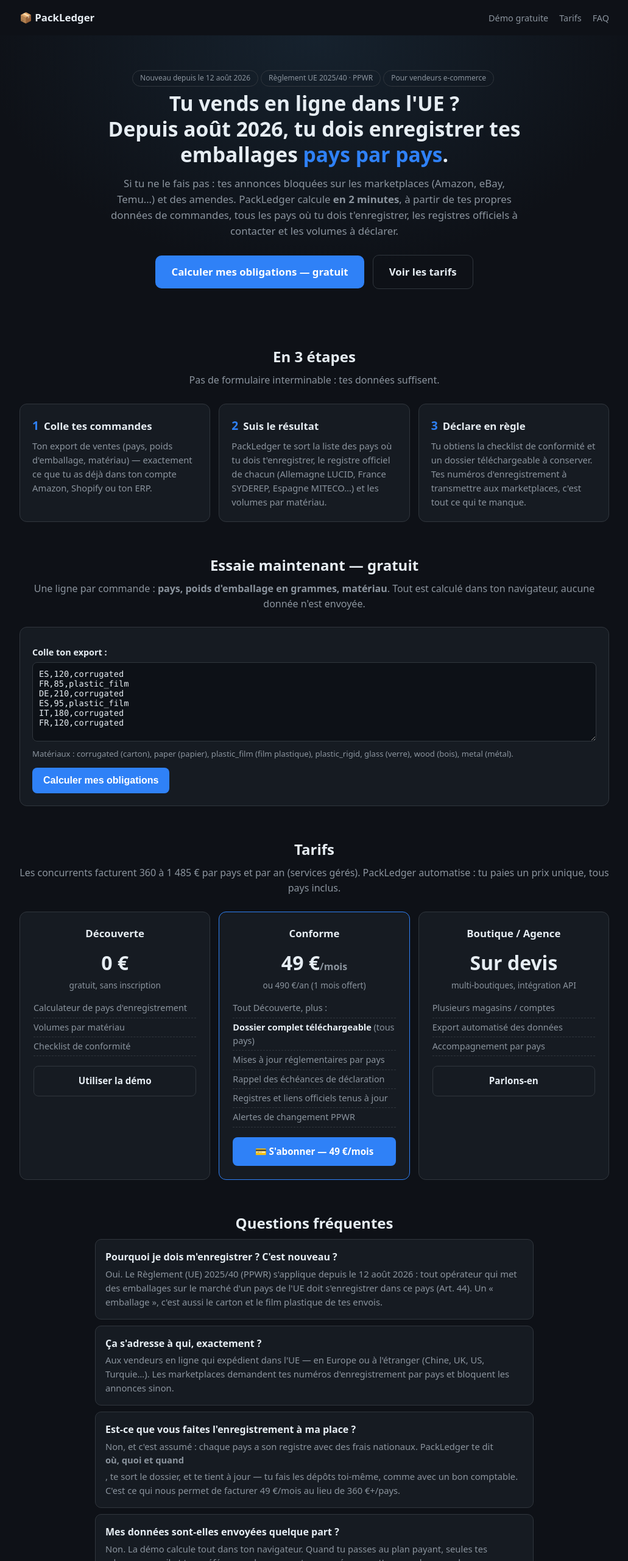
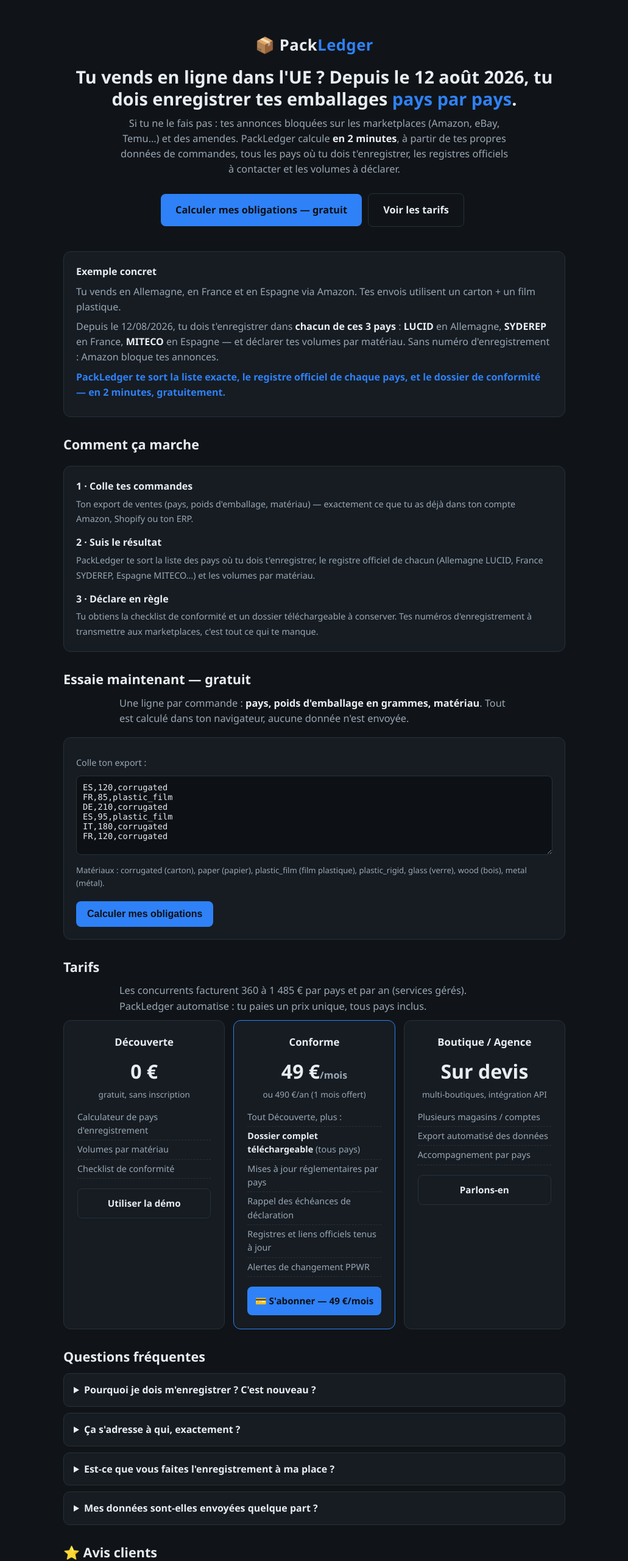
Before and after one commit to Nypsus/packledger, a plain HTML site: page index.html in a window 1280 px wide. Shown: the top 2560 px of the page at 61% size, without its empty margins (124-1155 px from the left). Drawn offline with Linux system fonts and the light colour scheme.

Commit message:
PackLedger V4 — refonte au style PlateCheck V2 : hero exemple concret chiffré, étapes claires, FAQ repliables, ⭐ avis, boutons Stripe directs — même logique de vente que le produit validé

```diff
--- a/index.html
+++ b/index.html
@@ -6,43 +6,45 @@
 <title>PackLedger — Conformité emballages UE : sache en 2 min où t'enregistrer</title>
 <meta name="description" content="Depuis le 12 août 2026, vendre dans l'UE oblige à enregistrer tes emballages pays par pays. PackLedger calcule tes obligations à partir de tes commandes et te sort le dossier complet.">
 <style>
-  :root{--bg:#0e1117;--card:#161b22;--line:#30363d;--fg:#e6edf3;--mut:#8b949e;--acc:#2f81f7;--ok:#3fb950;--warn:#d29922;--bad:#f85149}
+:root{--bg:#101418;--card:#161c22;--line:#26303a;--fg:#e8edf2;--mut:#9aa7b4;--acc:#2f81f7;--ok:#3ddc97;--bad:#ff5d5d}
 *{box-sizing:border-box;margin:0;padding:0}
-  body{font:16px/1.55 system-ui,-apple-system,Segoe UI,Roboto,sans-serif;background:var(--bg);color:var(--fg);padding:0 0 60px}
-  .wrap{max-width:1000px;margin:0 auto;padding:0 16px}
-  nav{display:flex;justify-content:space-between;align-items:center;padding:16px;max-width:1000px;margin:0 auto}
-  .logo{font-weight:800;font-size:1.05rem}
-  nav a{color:var(--mut);text-decoration:none;margin-left:18px;font-size:.9rem}
-  .hero{padding:56px 16px 40px;text-align:center;background:radial-gradient(ellipse at top,#16222e 0%,transparent 60%)}
-  .hero h1{font-size:2.1rem;line-height:1.25;max-width:820px;margin:0 auto 14px}
-  .hero .accent{color:var(--acc)}
-  .hero p{color:var(--mut);max-width:680px;margin:0 auto;font-size:1.05rem}
-  .cta{margin-top:26px}
-  .cta a{display:inline-block;background:var(--acc);color:#fff;text-decoration:none;font-weight:700;border-radius:10px;padding:14px 26px;font-size:1.05rem}
-  .cta .sec{margin-left:10px;background:transparent;border:1px solid var(--line);color:var(--fg)}
-  .tag{display:inline-block;font-size:.75rem;border:1px solid var(--line);border-radius:20px;padding:3px 12px;margin:0 4px 6px 0;color:var(--mut)}
-  h2{font-size:1.5rem;margin:52px 0 8px;text-align:center}
-  .sub{color:var(--mut);text-align:center;margin-bottom:26px}
-  .grid3{display:grid;grid-template-columns:repeat(auto-fit,minmax(220px,1fr));gap:14px;margin-top:10px}
-  .card{background:var(--card);border:1px solid var(--line);border-radius:12px;padding:20px}
-  .card h3{font-size:1.05rem;margin-bottom:8px}
-  .card p{color:var(--mut);font-size:.92rem}
-  .num{color:var(--acc);font-weight:800;font-size:1.2rem;margin-right:8px}
-  .demo{background:var(--card);border:1px solid var(--line);border-radius:12px;padding:20px;margin-top:24px}
-  label{display:block;font-weight:600;margin:10px 0 4px;font-size:.9rem}
-  textarea{width:100%;background:#0d1117;border:1px solid var(--line);border-radius:8px;color:var(--fg);padding:10px;font-size:.85rem;min-height:130px;font-family:ui-monospace,Consolas,monospace}
-  button{background:var(--acc);color:#fff;border:none;border-radius:8px;padding:12px 18px;font-size:1rem;font-weight:700;cursor:pointer;margin-top:12px}
+body{background:var(--bg);color:var(--fg);font-family:'Segoe UI',system-ui,-apple-system,sans-serif;line-height:1.55}
+main{max-width:860px;margin:0 auto;padding:24px 18px 60px}
+header{text-align:center;padding:30px 0 8px}
+.logo{font-size:1.6rem;font-weight:800;letter-spacing:.5px}
+.logo span{color:var(--acc)}
+h1{font-size:1.8rem;line-height:1.25;margin:14px 0 10px}
+h2{font-size:1.35rem;margin:28px 0 10px}
+p{color:var(--mut);margin:8px 0}
+.sub{font-size:1.02rem;max-width:640px;margin:0 auto}
+.card{background:var(--card);border:1px solid var(--line);border-radius:12px;padding:20px;margin:18px 0}
+.acc{color:var(--acc);font-weight:700}
+.ok{color:var(--ok)}
+.bad{color:var(--bad)}
+.cta{display:inline-block;background:var(--acc);color:#0c1014;font-weight:800;border-radius:8px;padding:14px 24px;text-decoration:none;margin:12px 6px 6px 0;font-size:1.02rem}
+.cta.sec{background:transparent;border:1px solid var(--line);color:var(--fg)}
+.step b{display:block;color:var(--fg);margin-bottom:4px}
+.step span{font-size:.9rem;color:var(--mut)}
+form{margin-top:14px}
+label{display:block;font-size:.9rem;color:var(--mut);margin:10px 0 4px}
+input,select{width:100%;background:#0d1116;border:1px solid var(--line);color:var(--fg);border-radius:8px;padding:10px 12px;font-size:1rem}
+textarea{width:100%;background:#0d1116;border:1px solid var(--line);color:var(--fg);border-radius:8px;padding:10px;font-size:.85rem;min-height:130px;font-family:ui-monospace,Consolas,monospace;margin-top:6px}
+button{background:var(--acc);color:#0c1014;border:none;border-radius:8px;padding:12px 18px;font-size:1rem;font-weight:700;cursor:pointer;margin-top:12px}
 button.sec{background:transparent;border:1px solid var(--line);color:var(--fg)}
-  .pay-btn{display:inline-block;background:var(--acc);color:#fff;border:none;border-radius:8px;padding:14px 22px;font-size:1.05rem;font-weight:700;text-decoration:none;cursor:pointer}
-  .hint{color:var(--mut);font-size:.82rem;margin-top:4px}
+.hint{font-size:.82rem;color:var(--mut)}
+.faq details{background:var(--card);border:1px solid var(--line);border-radius:10px;padding:14px 16px;margin:10px 0}
+.faq summary{font-weight:700;cursor:pointer}
+.faq p{margin-top:8px}
+.avis{background:var(--card);border:1px solid var(--line);border-radius:10px;padding:14px 16px;margin:10px 0}
+.avis b{color:var(--fg)}
+.stars{color:#d29922;letter-spacing:2px}
 table{width:100%;border-collapse:collapse;font-size:.86rem;margin-top:12px}
 th,td{text-align:left;padding:7px 8px;border-bottom:1px solid var(--line);vertical-align:top}
 th{color:var(--mut);font-weight:600;font-size:.75rem;text-transform:uppercase;letter-spacing:.02em}
 .tbl{overflow-x:auto;-webkit-overflow-scrolling:touch;border:1px solid var(--line);border-radius:8px}
-  @media (max-width:720px){ th:nth-child(5),td:nth-child(5){display:none} }
-  .warn{color:var(--warn)} .bad{color:var(--bad)}
+@media(max-width:640px){h1{font-size:1.45rem}.tbl th:nth-child(5),.tbl td:nth-child(5){display:none}}
 #results{display:none}
-  pre{white-space:pre-wrap;background:#0d1117;border:1px solid var(--line);border-radius:8px;padding:14px;font-size:.8rem;max-height:320px;overflow:auto;margin-top:10px}
+pre{white-space:pre-wrap;background:#0d1116;border:1px solid var(--line);border-radius:8px;padding:14px;font-size:.8rem;max-height:320px;overflow:auto;margin-top:10px}
 .price{display:grid;grid-template-columns:repeat(auto-fit,minmax(240px,1fr));gap:14px;margin-top:10px}
 .plan{background:var(--card);border:1px solid var(--line);border-radius:12px;padding:22px;text-align:center;position:relative}
 .plan.hot{border-color:var(--acc)}
@@ -52,48 +54,46 @@
 .plan ul{list-style:none;text-align:left;font-size:.9rem;color:var(--mut);margin:12px 0 16px}
 .plan li{padding:4px 0;border-bottom:1px dashed var(--line)}
 .plan li b{color:var(--fg)}
-  .plan a{display:block;background:var(--acc);color:#fff;text-decoration:none;font-weight:700;border-radius:8px;padding:12px;font-size:.95rem}
+.plan a{display:block;background:var(--acc);color:#0c1014;text-decoration:none;font-weight:700;border-radius:8px;padding:12px;font-size:.95rem}
 .plan.gray a{background:transparent;border:1px solid var(--line);color:var(--fg)}
-  .faq{max-width:720px;margin:0 auto}
-  .q{background:var(--card);border:1px solid var(--line);border-radius:10px;padding:16px;margin-bottom:10px}
-  .q b{display:block;margin-bottom:4px}
-  .q p{color:var(--mut);font-size:.92rem}
-  .signup{background:var(--card);border:1px solid var(--acc);border-radius:12px;padding:26px;text-align:center;margin-top:40px}
-  .signup h3{margin-bottom:6px}
-  .signup p{color:var(--mut);font-size:.95rem;margin-bottom:16px}
-  .signup input{width:min(420px,90%);background:#0d1117;border:1px solid var(--line);border-radius:8px;color:var(--fg);padding:12px;font-size:1rem;margin-right:8px}
-  .foot{color:var(--mut);font-size:.8rem;margin-top:44px;border-top:1px solid var(--line);padding-top:16px}
-  a{color:var(--acc)}
+footer{margin-top:40px;text-align:center;font-size:.82rem;color:var(--mut)}
 </style>
 </head>
 <body>
-<nav>
-  <span class="logo">📦 PackLedger</span>
-  <span><a href="#demo">Démo gratuite</a><a href="#tarifs">Tarifs</a><a href="#faq">FAQ</a></span>
-</nav>
+<main>
+<header>
+  <div class="logo">📦 Pack<span>Ledger</span></div>
+  <h1>Tu vends en ligne dans l'UE ? Depuis le 12 août 2026, tu dois enregistrer tes emballages <span class="acc">pays par pays</span>.</h1>
+  <p class="sub">Si tu ne le fais pas : tes annonces bloquées sur les marketplaces (Amazon, eBay, Temu…) et des amendes. PackLedger calcule <b style="color:var(--fg)">en 2 minutes</b>, à partir de tes propres données de commandes, tous les pays où tu dois t'enregistrer, les registres officiels à contacter et les volumes à déclarer.</p>
+  <p style="margin-top:14px"><a class="cta" href="#demo">Calculer mes obligations — gratuit</a> <a class="cta sec" href="#tarifs">Voir les tarifs</a></p>
+</header>
 
-<div class="hero">
-  <span class="tag">Nouveau depuis le 12 août 2026</span><span class="tag">Règlement UE 2025/40 · PPWR</span><span class="tag">Pour vendeurs e-commerce</span>
-  <h1>Tu vends en ligne dans l'UE ?<br>Depuis août 2026, tu dois enregistrer tes emballages <span class="accent">pays par pays</span>.</h1>
-  <p>Si tu ne le fais pas : tes annonces bloquées sur les marketplaces (Amazon, eBay, Temu…) et des amendes. PackLedger calcule <b>en 2 minutes</b>, à partir de tes propres données de commandes, tous les pays où tu dois t'enregistrer, les registres officiels à contacter et les volumes à déclarer.</p>
-  <div class="cta">
-    <a href="#demo">Calculer mes obligations — gratuit</a>
-    <a class="sec" href="#tarifs">Voir les tarifs</a>
+<div class="card">
+  <b>Exemple concret</b>
+  <p>Tu vends en Allemagne, en France et en Espagne via Amazon. Tes envois utilisent un carton + un film plastique.</p>
+  <p>Depuis le 12/08/2026, tu dois t'enregistrer dans <b style="color:var(--fg)">chacun de ces 3 pays</b> : <b style="color:var(--fg)">LUCID</b> en Allemagne, <b style="color:var(--fg)">SYDEREP</b> en France, <b style="color:var(--fg)">MITECO</b> en Espagne — et déclarer tes volumes par matériau. Sans numéro d'enregistrement : Amazon bloque tes annonces.</p>
+  <p class="acc">PackLedger te sort la liste exacte, le registre officiel de chaque pays, et le dossier de conformité — en 2 minutes, gratuitement.</p>
+</div>
+
+<h2>Comment ça marche</h2>
+<div class="card">
+  <div class="step">
+    <b>1 · Colle tes commandes</b>
+    <span>Ton export de ventes (pays, poids d'emballage, matériau) — exactement ce que tu as déjà dans ton compte Amazon, Shopify ou ton ERP.</span>
+  </div>
+  <div class="step" style="margin-top:14px">
+    <b>2 · Suis le résultat</b>
+    <span>PackLedger te sort la liste des pays où tu dois t'enregistrer, le registre officiel de chacun (Allemagne LUCID, France SYDEREP, Espagne MITECO…) et les volumes par matériau.</span>
+  </div>
+  <div class="step" style="margin-top:14px">
+    <b>3 · Déclare en règle</b>
+    <span>Tu obtiens la checklist de conformité et un dossier téléchargeable à conserver. Tes numéros d'enregistrement à transmettre aux marketplaces, c'est tout ce qui te manque.</span>
   </div>
 </div>
 
-<div class="wrap">
-  <h2>En 3 étapes</h2>
-  <p class="sub">Pas de formulaire interminable : tes données suffisent.</p>
-  <div class="grid3">
-    <div class="card"><h3><span class="num">1</span>Colle tes commandes</h3><p>Ton export de ventes (pays, poids d'emballage, matériau) — exactement ce que tu as déjà dans ton compte Amazon, Shopify ou ton ERP.</p></div>
-    <div class="card"><h3><span class="num">2</span>Suis le résultat</h3><p>PackLedger te sort la liste des pays où tu dois t'enregistrer, le registre officiel de chacun (Allemagne LUCID, France SYDEREP, Espagne MITECO…) et les volumes par matériau.</p></div>
-    <div class="card"><h3><span class="num">3</span>Déclare en règle</h3><p>Tu obtiens la checklist de conformité et un dossier téléchargeable à conserver. Tes numéros d'enregistrement à transmettre aux marketplaces, c'est tout ce qui te manque.</p></div>
-  </div>
-
 <h2 id="demo">Essaie maintenant — gratuit</h2>
-  <p class="sub">Une ligne par commande : <b>pays, poids d'emballage en grammes, matériau</b>. Tout est calculé dans ton navigateur, aucune donnée n'est envoyée.</p>
-  <div class="demo">
+<p class="sub">Une ligne par commande : <b style="color:var(--fg)">pays, poids d'emballage en grammes, matériau</b>. Tout est calculé dans ton navigateur, aucune donnée n'est envoyée.</p>
+<div class="card">
   <label for="orders">Colle ton export :</label>
   <textarea id="orders">ES,120,corrugated
 FR,85,plastic_film
@@ -104,31 +104,27 @@
   <p class="hint">Matériaux : corrugated (carton), paper (papier), plastic_film (film plastique), plastic_rigid, glass (verre), wood (bois), metal (métal).</p>
   <button onclick="run()">Calculer mes obligations</button>
   <div id="results">
-      <div class="demo" style="margin-top:16px">
-        <h3>Où t'enregistrer (Art. 44)</h3>
+    <div class="card">
+      <b>Où t'enregistrer (Art. 44)</b>
       <p class="hint">Un enregistrement par pays où tu mets des emballages sur le marché. Vendeur non établi dans le pays = représentant autorisé (Art. 45(3)).</p>
-        <div class="tbl">
-        <table>
+      <div class="tbl"><table>
         <thead><tr><th>Pays</th><th>Poids</th><th>Obligation</th><th>Registre officiel</th><th>Format n°</th></tr></thead>
         <tbody id="rows"></tbody>
-        </table>
+      </table></div>
     </div>
-      </div>
-      <div class="demo">
-        <h3>Volumes à déclarer par matériau</h3>
-        <div class="tbl">
-        <table>
+    <div class="card">
+      <b>Volumes à déclarer par matériau</b>
+      <div class="tbl"><table>
         <thead><tr><th>Matériau</th><th>Poids</th><th>% du total</th></tr></thead>
         <tbody id="matrows"></tbody>
-        </table>
+      </table></div>
     </div>
+    <div class="card">
+      <b>Checklist de conformité</b>
+      <ul id="checklist" style="margin-left:18px;color:var(--mut);font-size:.92rem"></ul>
     </div>
-      <div class="demo">
-        <h3>Checklist de conformité</h3>
-        <ul id="checklist" style="margin-left:18px"></ul>
-      </div>
-      <div class="demo">
-        <h3>Dossier de preuve</h3>
+    <div class="card">
+      <b>Dossier de preuve</b>
       <p class="hint">Résumé téléchargeable à conserver avec ta déclaration de conformité.</p>
       <button onclick="exportMd()">⬇️ Télécharger le dossier (.md)</button>
       <pre id="mdout" style="display:none"></pre>
@@ -179,23 +175,27 @@
 
 <h2 id="faq">Questions fréquentes</h2>
 <div class="faq">
-    <div class="q"><b>Pourquoi je dois m'enregistrer ? C'est nouveau ?</b><p>Oui. Le Règlement (UE) 2025/40 (PPWR) s'applique depuis le 12 août 2026 : tout opérateur qui met des emballages sur le marché d'un pays de l'UE doit s'enregistrer dans ce pays (Art. 44). Un « emballage », c'est aussi le carton et le film plastique de tes envois.</p></div>
-    <div class="q"><b>Ça s'adresse à qui, exactement ?</b><p>Aux vendeurs en ligne qui expédient dans l'UE — en Europe ou à l'étranger (Chine, UK, US, Turquie…). Les marketplaces demandent tes numéros d'enregistrement par pays et bloquent les annonces sinon.</p></div>
-    <div class="q"><b>Est-ce que vous faites l'enregistrement à ma place ?</b><p>Non, et c'est assumé : chaque pays a son registre avec des frais nationaux. PackLedger te dit <b>où, quoi et quand</b>, te sort le dossier, et te tient à jour — tu fais les dépôts toi-même, comme avec un bon comptable. C'est ce qui nous permet de facturer 49 €/mois au lieu de 360 €+/pays.</p></div>
-    <div class="q"><b>Mes données sont-elles envoyées quelque part ?</b><p>Non. La démo calcule tout dans ton navigateur. Quand tu passes au plan payant, seules tes adresses e-mail et tes préférences de pays sont conservées pour t'envoyer les rappels.</p></div>
+  <details><summary>Pourquoi je dois m'enregistrer ? C'est nouveau ?</summary>
+  <p>Oui. Le Règlement (UE) 2025/40 (PPWR) s'applique depuis le 12 août 2026 : tout opérateur qui met des emballages sur le marché d'un pays de l'UE doit s'enregistrer dans ce pays (Art. 44). Un « emballage », c'est aussi le carton et le film plastique de tes envois.</p></details>
+  <details><summary>Ça s'adresse à qui, exactement ?</summary>
+  <p>Aux vendeurs en ligne qui expédient dans l'UE — en Europe ou à l'étranger (Chine, UK, US, Turquie…). Les marketplaces demandent tes numéros d'enregistrement par pays et bloquent les annonces sinon.</p></details>
+  <details><summary>Est-ce que vous faites l'enregistrement à ma place ?</summary>
+  <p>Non, et c'est assumé : chaque pays a son registre avec des frais nationaux. PackLedger te dit <b style="color:var(--fg)">où, quoi et quand</b>, te sort le dossier, et te tient à jour — tu fais les dépôts toi-même, comme avec un bon comptable. C'est ce qui nous permet de facturer 49 €/mois au lieu de 360 €+/pays.</p></details>
+  <details><summary>Mes données sont-elles envoyées quelque part ?</summary>
+  <p>Non. La démo calcule tout dans ton navigateur. Quand tu passes au plan payant, seules tes adresses e-mail et tes préférences de pays sont conservées pour t'envoyer les rappels.</p></details>
 </div>
 
-  <h2 id="avis">Avis clients</h2>
-  <p class="sub">Des avis de vendeurs réels, publiés après vérification. Chaque retour négatif est répondu publiquement — c'est comme ça qu'on s'améliore.</p>
+<h2 id="avis">⭐ Avis clients</h2>
 <div id="reviews" style="margin:14px 0">
+  <div class="avis"><div class="stars">★★★★★</div><p>Des avis de vendeurs réels, publiés après vérification. Chaque retour négatif est répondu publiquement — c'est comme ça qu'on s'améliore.</p></div>
   <p class="hint">Les premiers avis seront publiés ici dès les premiers inscrits au plan Conforme.</p>
 </div>
-  <div class="rev-form">
+<div class="card">
   <b>Tu utilises PackLedger ? Donne ton avis</b>
   <form onsubmit="return sendReview(event)">
     <div style="margin:8px 0">
       <label for="rscore" style="color:var(--mut);font-size:.85rem">Note :</label>
-        <select id="rscore" style="margin-left:6px">
+      <select id="rscore" style="margin-left:6px;width:auto">
         <option value="5">★★★★★ 5</option>
         <option value="4">★★★★ 4</option>
         <option value="3">★★★ 3</option>
@@ -204,18 +204,16 @@
       </select>
     </div>
     <input type="email" id="remail" placeholder="ton@email.com (pour vérifier que tu es client)" required>
-      <textarea id="rtext" rows="3" placeholder="Ton expérience…" required style="width:100%;margin-top:8px"></textarea>
+    <textarea id="rtext" rows="3" placeholder="Ton expérience…" required></textarea>
     <button type="submit">Envoyer mon avis</button>
   </form>
   <p class="hint" id="revok" style="margin-top:10px"></p>
 </div>
 
-  <div class="signup" id="inscription">
-    <h3>Commence maintenant</h3>
-    <p>La démo est gratuite. Passe au plan <b>Conforme — 49 €/mois</b> (paiement sécurisé par carte, abonnement gérable en un clic, résiliable à tout moment) :</p>
-    <p style="margin:18px 0">
-      <a class="pay-btn" href="https://buy.stripe.com/cNi6oAfSj6qf06J6bB3sI0o" rel="noopener" target="_blank">💳 S'abonner à PackLedger Conforme — 49 €/mois</a>
-    </p>
+<div class="card" id="inscription">
+  <h3 style="margin-top:0">Commence maintenant</h3>
+  <p>La démo est gratuite. Passe au plan <b style="color:var(--fg)">Conforme — 49 €/mois</b> (paiement sécurisé par carte, abonnement gérable en un clic, résiliable à tout moment) :</p>
+  <p style="margin:18px 0"><a class="cta" href="https://buy.stripe.com/cNi6oAfSj6qf06J6bB3sI0o" rel="noopener" target="_blank">💳 S'abonner à PackLedger Conforme — 49 €/mois</a></p>
   <p class="hint">Problème de paiement ou question avant de t'abonner ? Écris-nous — on te répond sous 24 h ouvrées :</p>
   <form id="signform" onsubmit="return signup(event)" style="margin-top:8px">
     <input type="email" id="email" placeholder="ton@email.com (optionnel — pour être recontacté)" required>
@@ -224,12 +222,11 @@
   <p class="hint" id="signok" style="margin-top:10px"></p>
 </div>
 
-  <div class="foot">
+<footer>
   <p><b>Honnêteté des données</b> : registres officiels vérifiés au 30/09/2026 (Règlement (UE) 2025/40, Art. 44-45 ; sources : ppwratlas.com, epr.eldris.ai, amzbase.com). Les frais EPR restent nationaux — aucune fourchette ici, contacte le registre de chaque pays. Les registres nationaux montent en charge jusqu'en 2027 : l'obligation existe depuis le 12/08/2026. Cet outil aide à la planification, il ne remplace pas un conseil juridique.</p>
-    <p>PackLedger — produit #1 de la civilisation Merxan (Hyperion, extension 14).</p>
-  </div>
-</div>
-
+  <p>PackLedger — produit #1 de la civilisation Merxan (Hyperion, extension 14). · <a href="mailto:nypsus.business@gmail.com" style="color:var(--mut)">Contact</a></p>
+</footer>
+</main>
 <script>
 // Registres officiels par pays — issus de la recherche PPWR (2026-09-30)
 var REG = {
@@ -293,8 +290,8 @@
   for (var c of countries){
     var r = REG[c] || {name:c, reg:"Registre national en cours — vérifier le point de contact", fmt:"À confirmer", url:""};
     var href = r.url ? '<a href="'+r.url+'" target="_blank" rel="noopener">'+r.reg+'</a>' : r.reg;
-    rows += "<tr><td><b>"+r.name+"</b></td><td>"+byCountry[c].kg.toFixed(1)+" kg</td>"+
-            "<td><span class='warn'>Enregistrement requis</span></td>"+
+    rows += "<tr><td><b style='color:var(--fg)'>"+r.name+"</b></td><td>"+byCountry[c].kg.toFixed(1)+" kg</td>"+
+            "<td><span class='acc'>Enregistrement requis</span></td>"+
             "<td>"+href+"</td><td>"+r.fmt+"</td></tr>";
   }
   if (errors.length) rows += "<tr><td colspan='5' class='bad'>⚠ " + errors.join(" · ") + "</td></tr>";
```
Lines whose indentation alone changed are shown as unchanged.
